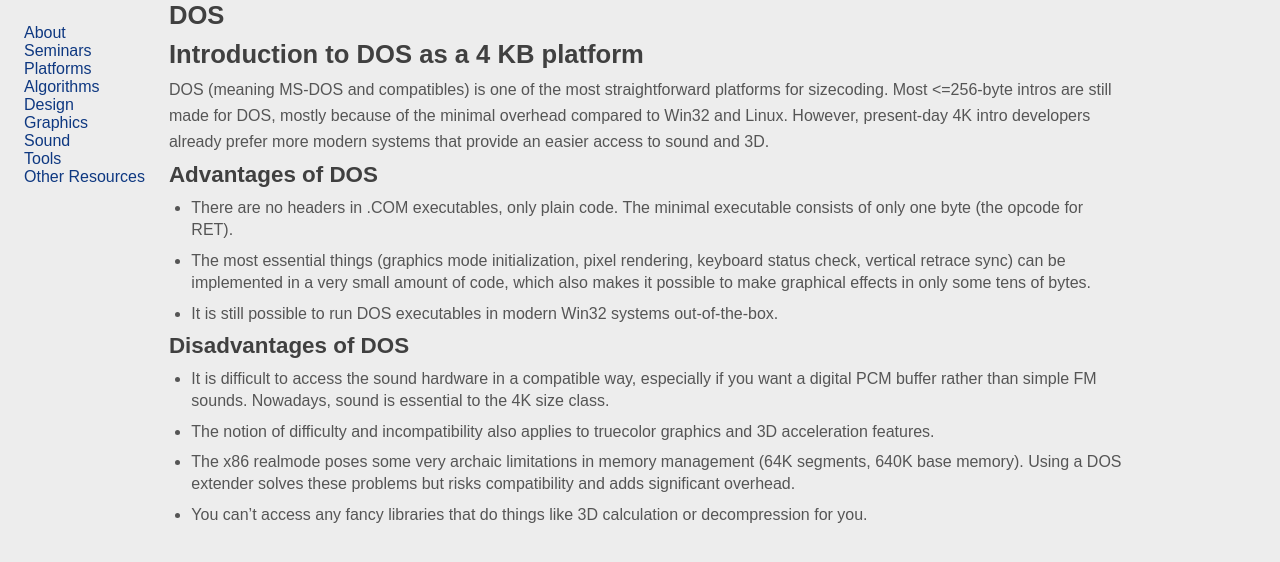
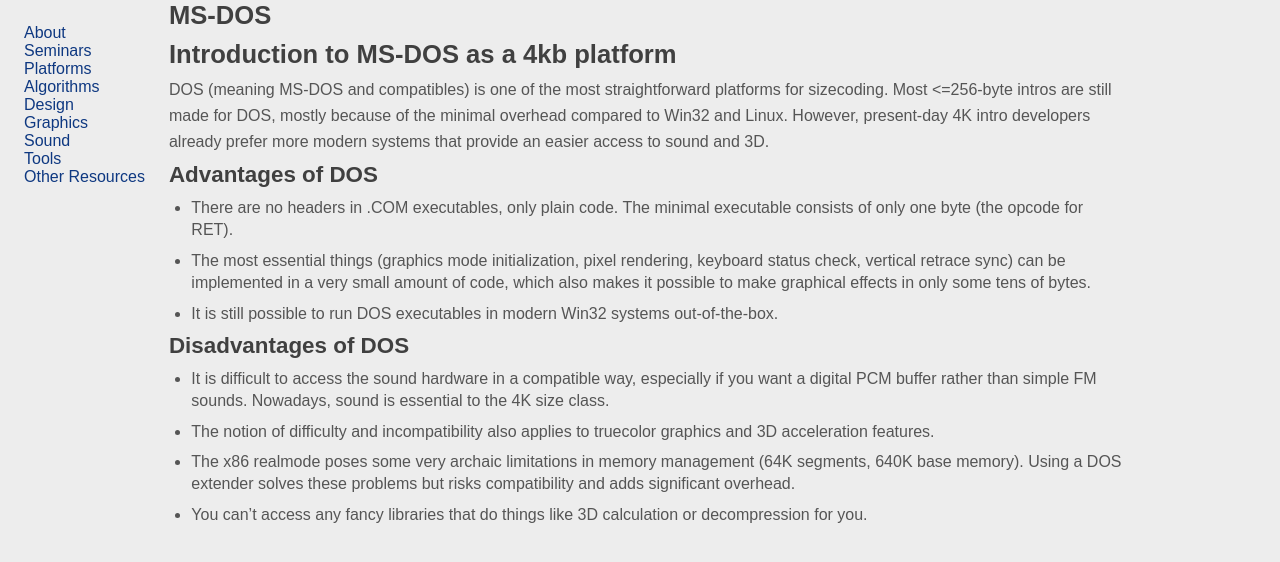
Before and after one commit to in4k/in4k.github.io, a Jekyll site: the page built from wiki/ms-dos.markdown, in a window 1280 px wide. Shown: the top 562 px of the page. Built offline with Jekyll 4.4.1, drawn with Linux system fonts in a browser that asks for light colours; some web fonts are replaced.

Commit message:
Update and rename dos.markdown to ms-dos.markdown

```diff
--- a/wiki/dos.markdown
+++ b/wiki/ms-dos.markdown
@@ -1,9 +1,9 @@
 ---
-title: "DOS"
+title: "MS-DOS"
 layout: "wiki-page"
 ---
 
-# Introduction to DOS as a 4 KB platform
+# Introduction to MS-DOS as a 4kb platform
 
 DOS (meaning MS-DOS and compatibles) is one of the most straightforward platforms for sizecoding. Most <=256-byte intros are still made for DOS, mostly because of the minimal overhead compared to Win32 and Linux. However, present-day 4K intro developers already prefer more modern systems that provide an easier access to sound and 3D.
 
```
